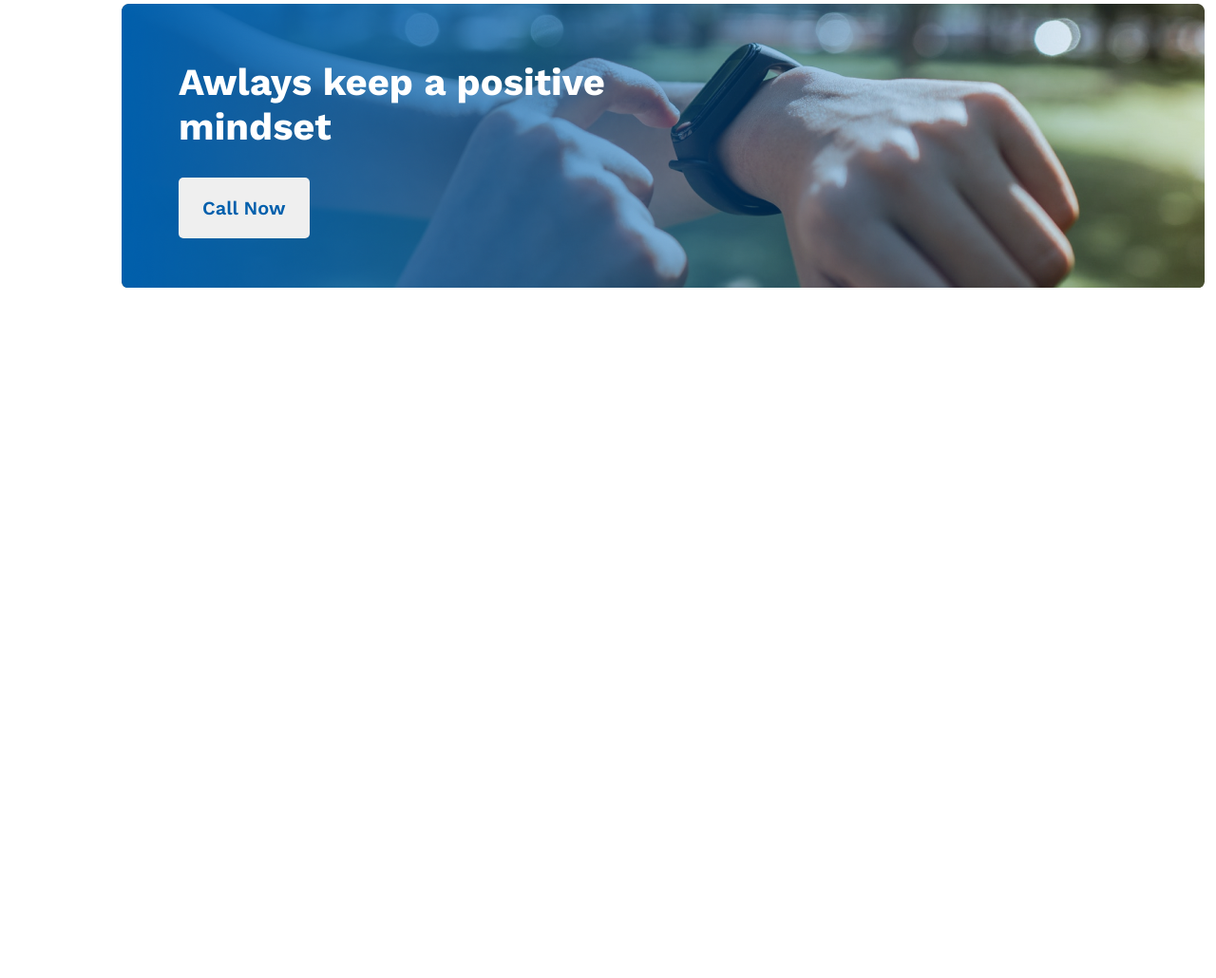
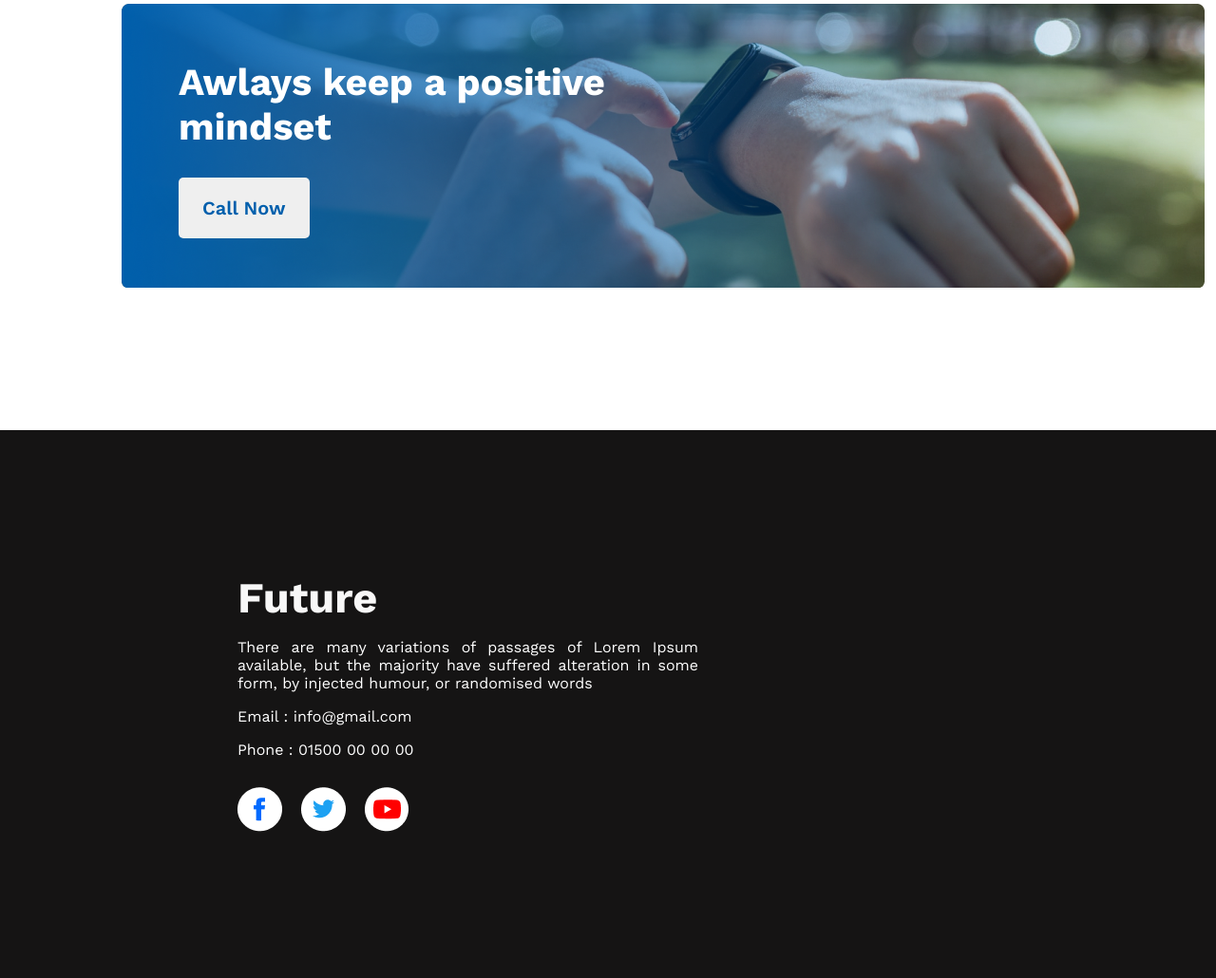
Before and after one commit to md-kamrul/new_year, a plain HTML site: page index.html in a window 1280 px wide. Shown: the part 2464-3494 px from the top of the page at 95% size. Before the commit the page ends 2917 px from the top, so only its background shows below. Drawn offline with nearby package versions, Linux system fonts and the light colour scheme.

Commit message:
footer details added

```diff
--- a/index.html
+++ b/index.html
@@ -126,6 +126,30 @@
         </button>
     </section>
 
+    <!-- footer section -->
+    <footer>
+        <!-- footer details section -->
+        <div class="footer_details">
+            <h2>
+                Future
+            </h2>
+            <p>
+                There are many variations of passages of Lorem Ipsum available, but the majority have suffered alteration in some form, by injected humour, or randomised words
+            </p>
+            <p>
+                Email : info@gmail.com
+            </p>
+            <p>
+                Phone : 01500 00 00 00
+            </p>
+            <div class="img">
+                <img src="images/icons/fb.png" alt="facebook logo">
+                <img src="images/icons/twitter.png" alt="twitter logo">
+                <img src="images/icons/youtube.png" alt="youtube logo">
+            </div>
+        </div>
+    </footer>
+
 </body>
 
 </html>
--- a/style.css
+++ b/style.css
@@ -153,3 +153,40 @@
 .call_now_button {
     margin-left: 60px;
 }
+
+/* footer style */
+footer {
+    width: 100%;
+    height: 577px;
+    background: #151414;
+}
+
+.footer_details {
+    padding: 150px 150px 150px 250px;
+}
+
+.footer_details h2 {
+    color: #F8F8F8;
+    font-size: 45px;
+    font-weight: 700;
+    margin-bottom: 16px;
+}
+
+.footer_details p {
+    width: 485px;
+    color: #FFF;
+    font-size: 16px;
+    font-weight: 400;
+    margin-bottom: 16px;
+    text-align: justify;
+}
+
+.footer_details .img{
+    margin-top: 30px;
+    width: 24px;
+    display: flex;
+}
+
+.footer_details .img img{
+    padding-right: 20px;
+}
```
